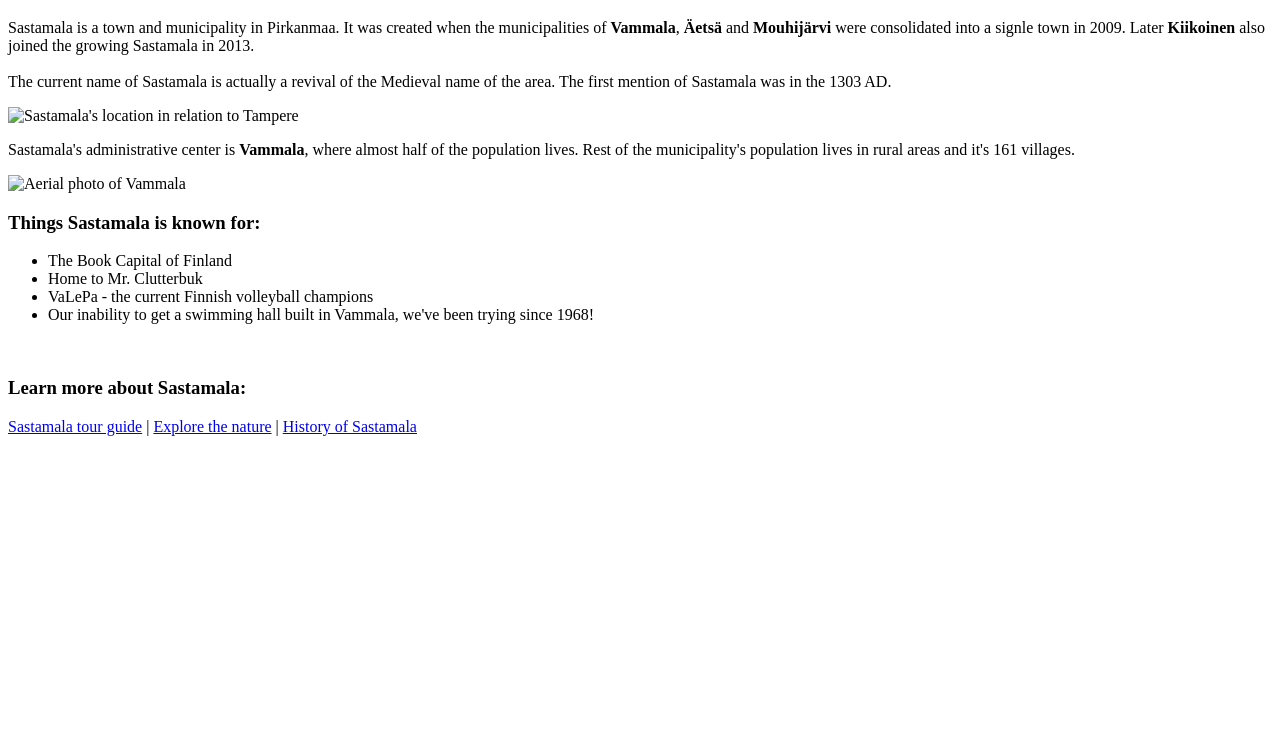
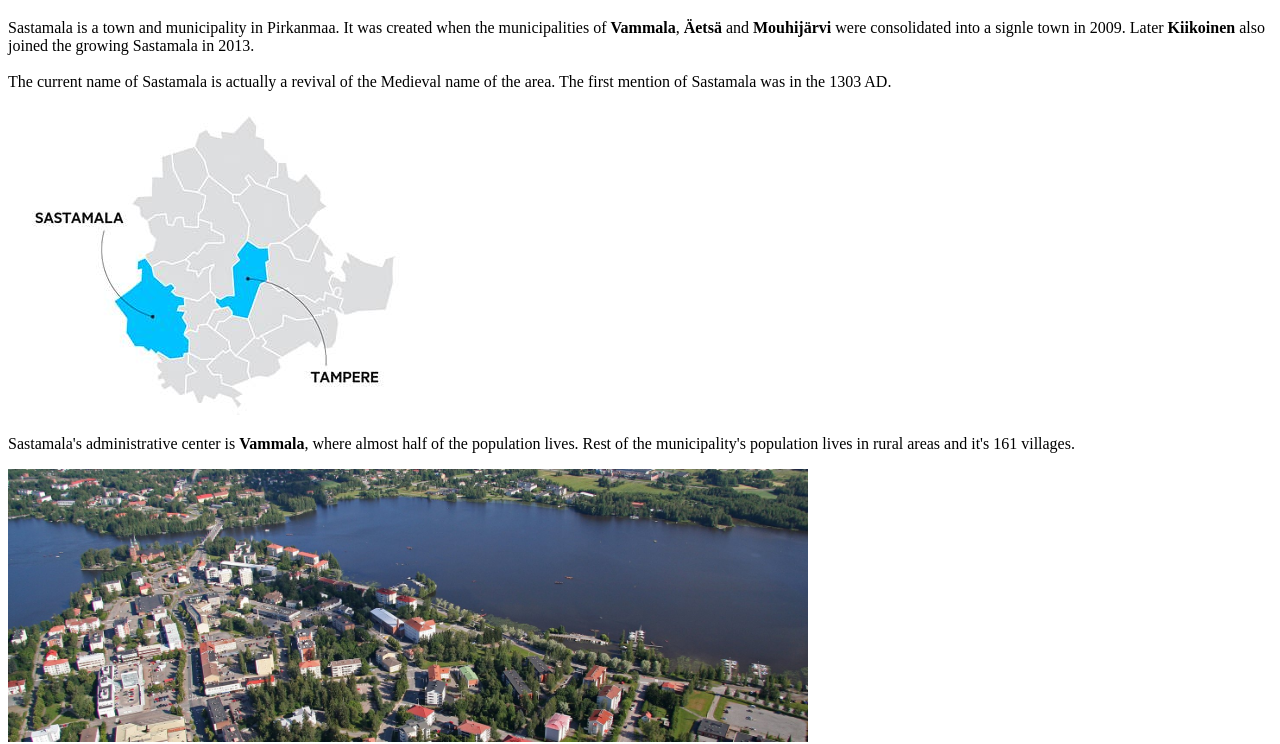
Before and after one commit to susulone/sastamala, a plain HTML site: page index.html in a window 1280 px wide. Shown: the part 61-805 px from the top of the page. Drawn offline with Linux system fonts and the light colour scheme; the site is published under a folder, as on GitHub Pages, so addresses that start at the root find nothing.

Commit message:
Update index.html

```diff
--- a/index.html
+++ b/index.html
@@ -25,7 +25,7 @@
     </p>
 
     <img
-      src="/img/sastamala.jpg"
+      src="img/sastamala.jpg"
       alt="Sastamala's location in relation to Tampere"
     />
 
@@ -35,7 +35,7 @@
       lives in rural areas and it's 161 villages.
     </p>
 
-    <img src="/img/vammala.jpg" alt="Aerial photo of Vammala" width="800" />
+    <img src="img/vammala.jpg" alt="Aerial photo of Vammala" width="800" />
     <br />
     <h3>Things Sastamala is known for:</h3>
     <ul>
```
